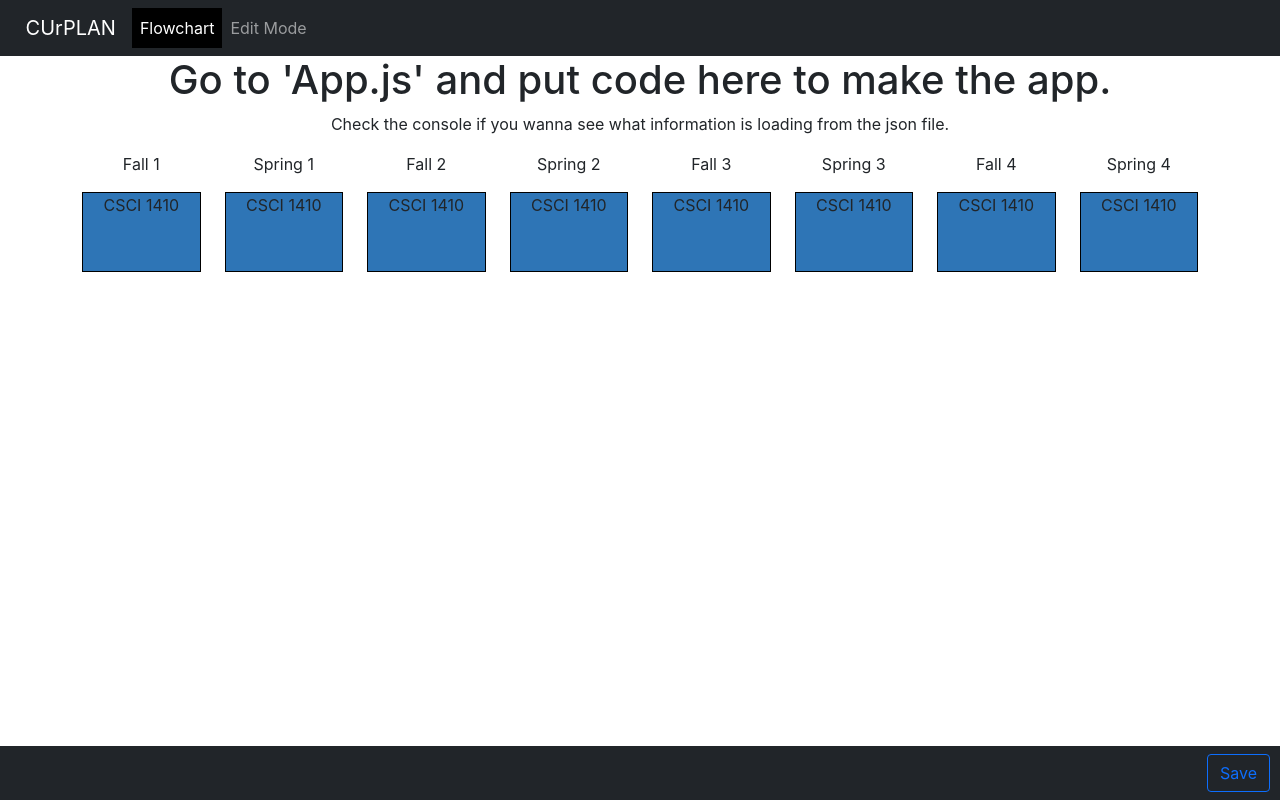
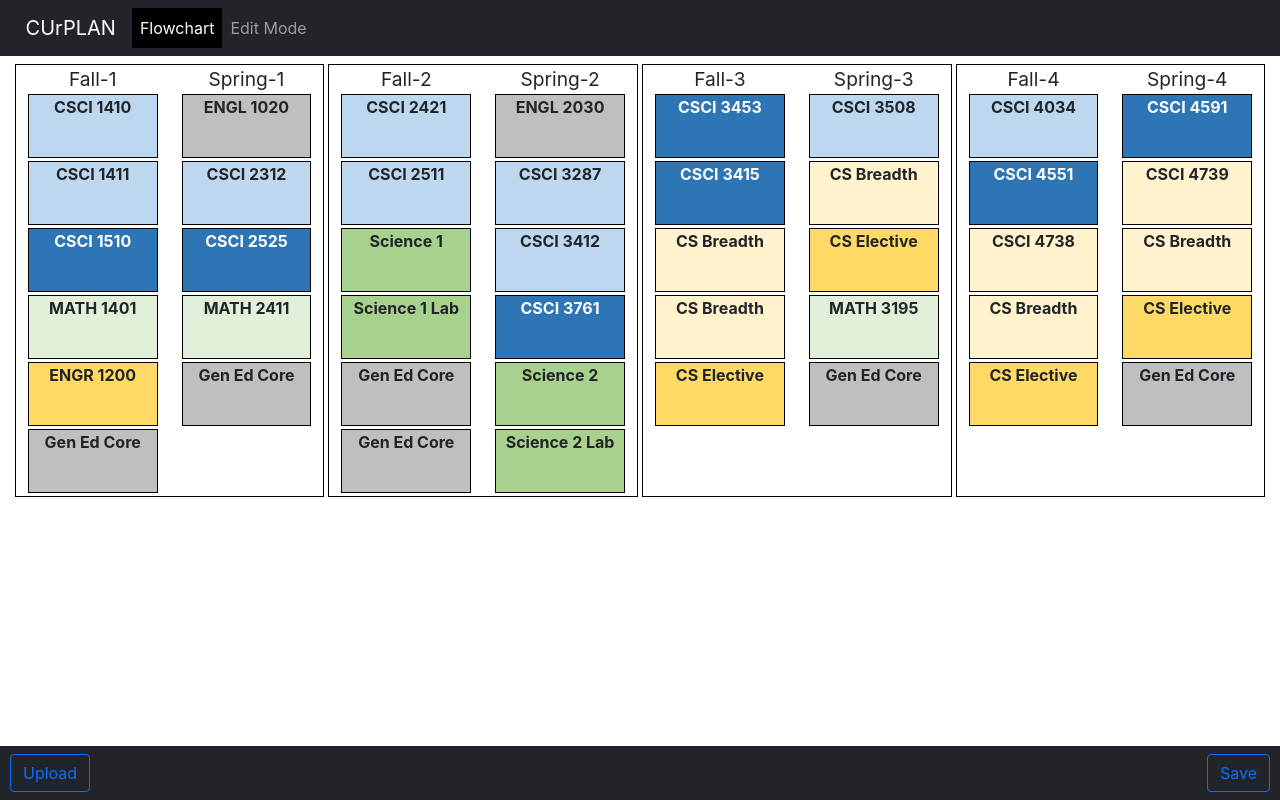
Before and after one commit to CUrPLAN/Senior-Design-Capstone, a React (Vite) app: page / in a window 1280 px wide. Built offline with nearby package versions, Linux system fonts and the light colour scheme.

Commit message:
all flowchart information displayed and styled

```diff
--- a/csreqs.json
+++ b/csreqs.json
@@ -51,7 +51,7 @@
       "Semester": "Spring-2"
     },
     {
-      "Name": "CORE CURRICULUM ELECTIVE",
+      "Name": "Gen Ed Core",
       "Credits": "3",
       "Semester": "Spring-1"
     },
@@ -66,22 +66,22 @@
       "Semester": "Fall-2"
     },
     {
-      "Name": "SCIENCE CHOICE",
+      "Name": "Science 1",
       "Credits": "3-4",
       "Semester": "Fall-2"
     },
     {
-      "Name": "SCIENCE CHOICE LAB",
+      "Name": "Science 1 Lab",
       "Credits": "1",
       "Semester": "Fall-2"
     },
     {
-      "Name": "CORE CURRICULUM ELECTIVE",
+      "Name": "Gen Ed Core",
       "Credits": "3",
       "Semester": "Fall-2"
     },
     {
-      "Name": "CORE CURRICULUM ELECTIVE",
+      "Name": "Gen Ed Core",
       "Credits": "3",
       "Semester": "Fall-2"
     },
@@ -101,17 +101,17 @@
       "Semester": "Spring-2"
     },
     {
-      "Name": "CORE CURRICULUM ELECTIVE",
+      "Name": "Gen Ed Core",
       "Credits": "3",
       "Semester": "Fall-1"
     },
     {
-      "Name": "SCIENCE CHOICE",
+      "Name": "Science 2",
       "Credits": "3-4",
       "Semester": "Spring-2"
     },
     {
-      "Name": "SCIENCE CHOICE LAB",
+      "Name": "Science 2 Lab",
       "Credits": "1",
       "Semester": "Spring-2"
     },
@@ -126,17 +126,17 @@
       "Semester": "Fall-3"
     },
     {
-      "Name": "CS BREADTH",
+      "Name": "CS Breadth",
       "Credits": "3",
       "Semester": "Fall-3"
     },
     {
-      "Name": "CS BREADTH",
+      "Name": "CS Breadth",
       "Credits": "3",
       "Semester": "Fall-3"
     },
     {
-      "Name": "CS ELECTIVE",
+      "Name": "CS Elective",
       "Credits": "3",
       "Semester": "Fall-3"
     },
@@ -146,12 +146,12 @@
       "Semester": "Spring-3"
     },
     {
-      "Name": "CS BREADTH",
+      "Name": "CS Breadth",
       "Credits": "3",
       "Semester": "Spring-3"
     },
     {
-      "Name": "CS ELECTIVE",
+      "Name": "CS Elective",
       "Credits": "3",
       "Semester": "Spring-3"
     },
@@ -161,7 +161,7 @@
       "Semester": "Spring-3"
     },
     {
-      "Name": "CORE CURRICULUM ELECTIVE",
+      "Name": "Gen Ed Core",
       "Credits": "3",
       "Semester": "Spring-3"
     },
@@ -181,12 +181,12 @@
       "Semester": "Fall-4"
     },
     {
-      "Name": "CS BREADTH",
+      "Name": "CS Breadth",
       "Credits": "3",
       "Semester": "Fall-4"
     },
     {
-      "Name": "CS ELECTIVE",
+      "Name": "CS Elective",
       "Credits": "3",
       "Semester": "Fall-4"
     },
@@ -201,17 +201,17 @@
       "Semester": "Spring-4"
     },
     {
-      "Name": "CS BREADTH",
+      "Name": "CS Breadth",
       "Credits": "3",
       "Semester": "Spring-4"
     },
     {
-      "Name": "CS ELECTIVE",
+      "Name": "CS Elective",
       "Credits": "3",
       "Semester": "Spring-4"
     },
     {
-      "Name": "CORE CURRICULUM ELECTIVE",
+      "Name": "Gen Ed Core",
       "Credits": "3",
       "Semester": "Spring-4"
     }
@@ -222,7 +222,7 @@
       "Id": "ENGR 1200",
       "Name": "Fundamentals of Engineering Design Innovation",
       "Notes": "",
-      "Fullfills": "Required Engineering Design Courses"
+      "Fullfills": "CS Elective"
     },
     {
       "Credits": 3,
@@ -234,7 +234,7 @@
           "CSCI 1411"
         ]
       ],
-      "Fullfills": "Required Computer Science Core Courses"
+      "Fullfills": "CS CORE"
     },
     {
       "Credits": 1,
@@ -246,7 +246,7 @@
           "CSCI 1410"
         ]
       ],
-      "Fullfills": "Required Computer Science Core Courses"
+      "Fullfills": "CS CORE"
     },
     {
       "Credits": 3,
@@ -261,7 +261,7 @@
           "CSCI 1411"
         ]
       ],
-      "Fullfills": "Required Computer Science Core Courses"
+      "Fullfills": "CS CORE"
     },
     {
       "Credits": 3,
@@ -273,7 +273,7 @@
           "CSCI 2312"
         ]
       ],
-      "Fullfills": "Required Computer Science Core Courses"
+      "Fullfills": "CS CORE"
     },
     {
       "Credits": 3,
@@ -285,7 +285,7 @@
           "MATH 1401"
         ]
       ],
-      "Fullfills": "Required Computer Science Core Courses"
+      "Fullfills": "CS CORE"
     },
     {
       "Credits": 3,
@@ -303,7 +303,7 @@
           "CSCI 2412"
         ]
       ],
-      "Fullfills": "Required Computer Science Core Courses"
+      "Fullfills": "CS CORE"
     },
     {
       "Credits": 3,
@@ -321,7 +321,7 @@
           "CSCI 2511"
         ]
       ],
-      "Fullfills": "Required Computer Science Core Courses"
+      "Fullfills": "CS CORE"
     },
     {
       "Credits": 3,
@@ -333,7 +333,7 @@
           "CSCI 3412"
         ]
       ],
-      "Fullfills": "Required Computer Science Core Courses"
+      "Fullfills": "CS CORE"
     },
     {
       "Credits": 3,
@@ -345,7 +345,7 @@
           "CSCI 3412"
         ]
       ],
-      "Fullfills": "Required Computer Science Core Courses"
+      "Fullfills": "CS CORE"
     },
     {
       "Credits": 3,
@@ -358,7 +358,7 @@
           "MATH 1130"
         ]
       ],
-      "Fullfills": "Required Computer Science Systems Core Courses"
+      "Fullfills": "CS SYSTEMS CORE"
     },
     {
       "Credits": 3,
@@ -376,7 +376,7 @@
           "CSCI 1510"
         ]
       ],
-      "Fullfills": "Required Computer Science Systems Core Courses"
+      "Fullfills": "CS SYSTEMS CORE"
     },
     {
       "Credits": 3,
@@ -394,7 +394,7 @@
           "CSCI 2525"
         ]
       ],
-      "Fullfills": "Required Computer Science Systems Core Courses"
+      "Fullfills": "CS SYSTEMS CORE"
     },
     {
       "Credits": 3,
@@ -409,7 +409,7 @@
           "CSCI 2525"
         ]
       ],
-      "Fullfills": "Required Computer Science Systems Core Courses"
+      "Fullfills": "CS SYSTEMS CORE"
     },
     {
       "Credits": 3,
@@ -424,7 +424,7 @@
           "CSCI 2421"
         ]
       ],
-      "Fullfills": "Required Computer Science Systems Core Courses"
+      "Fullfills": "CS SYSTEMS CORE"
     },
     {
       "Credits": 3,
@@ -442,7 +442,7 @@
           "CSCI 3453"
         ]
       ],
-      "Fullfills": "Required Computer Science Systems Core Courses"
+      "Fullfills": "CS SYSTEMS CORE"
     },
     {
       "Credits": 3,
@@ -454,7 +454,7 @@
           "CSCI 2525"
         ]
       ],
-      "Fullfills": "Required Computer Science Systems Core Courses"
+      "Fullfills": "CS SYSTEMS CORE"
     },
     {
       "Credits": 3,
@@ -712,7 +712,7 @@
           "MATH 1130"
         ]
       ],
-      "Fullfills": "Required Mathematics"
+      "Fullfills": "MATH"
     },
     {
       "Credits": 4,
@@ -724,7 +724,7 @@
           "MATH 1401"
         ]
       ],
-      "Fullfills": "Required Mathematics"
+      "Fullfills": "MATH"
     },
     {
       "Credits": 4,
@@ -736,7 +736,7 @@
           "MATH 2411"
         ]
       ],
-      "Fullfills": "Required Mathematics"
+      "Fullfills": "MATH"
     }
   ]
 }
--- a/src/App.css
+++ b/src/App.css
@@ -1,8 +1,18 @@
+/* print styling */
+@media print {
+  .App { font-size: 0.7em; }
+  #root .App .navbar { display: none; } /* don't print navigation */
+  .flow-box { color: #000 !important; } /* make text black cause there's no background color */
+  .flow-desc { display: block !important; }
+  /* note: bootstrap auto clears every background color
+  to fix this, we need to add very specific rules for the background colors again */
+}
+
 .App {
   text-align: center;
 }
 
-
+/*** Navbar styling ***/
 .navbar-brand {
   margin-left: 2vw;
 }
@@ -12,14 +22,93 @@
   height: 100%;
 }
 
+#upload-button {
+  margin-left: 10px;
+}
+
 #save-button {
   margin-left: auto;
   margin-right: 10px;
 }
 
+/*** Flowchart styling ***/
+#flowchart {
+  margin: 1vh auto;
+  width: 98%;
+}
+
+.sem-header {
+  font-size: 1.2em;
+}
+
+.flowcol {
+  border-top: 1px solid black;
+  border-bottom: 1px solid black;
+}
+
+.fallcol {
+  margin-left: 2px;
+  border-left: 1px solid black;
+}
+
+.springcol {
+  margin-right: 2px;
+  border-right: 1px solid black;
+}
+
+/*** Flowchart box styling ***/
 .flow-box {
   width: 100%;
-  min-height: 10vh;
+  min-height: 4em;
+  border: 1px solid black;
+  margin-bottom: 3px;
+}
+
+.flow-desc {
+  display: none;
+}
+
+/* To reference for hovering containers based on different conditions: https://stackoverflow.com/questions/4502633/how-to-affect-other-elements-when-one-element-is-hovered */
+/* When user hovers over the class they can see a description of the class */
+.flow-box:hover .flow-desc {
+  display: block;
+}
+
+.flow-id {
+  font-weight: bold;
+}
+
+.flow-notes {
+  margin-top: 10px;
+  font-weight: 600;
+}
+
+/* style each course based on the category it belongs to */
+.cs-core {
+  background-color: rgba(189,215,238,255);
+}
+
+.cs-systems-core {
+  color: white;
   background-color: rgba(46,117,182,255);
-  border: 1px solid black;
 }
+
+.cs-breadth {
+  background-color: rgba(255,242,204,255);
+}
+
+.cs-elective {
+  background-color: rgba(255,217,102,255);
+}
+
+.math {
+  background-color: rgba(226,240,217,255);
+}
+
+.science {
+  background-color: rgba(169,209,142,255);
+}
+
+.gen-ed-core {
+  background-color: rgba(191,191,191,255);
+}
--- a/src/App.jsx
+++ b/src/App.jsx
@@ -23,9 +23,37 @@ class FlowChartItem extends React.Component {
   }
 
   render() {
+    //console.log(this.props.cl);
+    //fills variable stores in the different categories of classes
+    let fills = '';
+    //if the cl property is not null and the element id 'Fullfills' is in the cl property
+    if (!!this.props.cl && 'Fullfills' in this.props.cl) {
+      //replace all the spaces (\s) with dashes (/g'-'), and makes all text lowercase for the element stored in 'Fullfills'
+      fills = this.props.cl.Fullfills.replace(/\s+/g, '-').toLowerCase();
+      //if the element stored in 'Fullfills' starts with 'cs-breadth' (ie. cs-breadth: systems software), then just replace it with 'cs-breadth'
+      if (fills.startsWith('cs-breadth')) {
+        fills = 'cs-breadth';
+      }
+    } else { //condition for modifying class names
+      fills = this.props.Name.replace(/\s+/g, '-').toLowerCase();
+      if (fills.startsWith('science')) {
+        fills = 'science';
+      } else if (fills.startsWith('engl')) {
+        fills = 'gen-ed-core';
+      }
+    }
+    console.log(fills);
+
+    //each element for the class description is separated into its own section for future modifications/styling
+    //!!this.props.cl && this.props.cl.(key) checks that if the element is not null then display this element property (conditional rendering)
     return (
-      <div className='flow-box'>
-        {this.props.Name}
+      <div className={'flow-box ' + fills}>
+        <div className='flow-id'>{this.props.Name}</div>
+        <div className='flow-desc'>
+          <div className='flow-name'>{!!this.props.cl && this.props.cl.Name}</div>
+          <div className='flow-credits'>{this.props.Credits} {this.props.Credits == 1 ? 'hour' : 'hours'}</div>
+          <div className='flow-notes'>{!!this.props.cl && this.props.cl.Notes}</div>
+        </div>
       </div>
     );
   }
@@ -68,31 +96,64 @@ class App extends React.Component {
 
   }
 
+  getClass(id) {
+    //checks every class description and finds the description that matches the class
+    //for (let _#1_ in _#2_) will only give you the index where the element is stored #2
+    for (let desc in this.state.Class_Desc) {
+      if (this.state.Class_Desc[desc].Id === id) {
+        return(this.state.Class_Desc[desc]);
+      }
+    }
+  }
+
   // function that handles the content from the json file that should be displayed, and labels the semesters accordingly
   displayFlowChart() {
     // stores the classes, semester type, and year for each semester
-    let semesters = [];
-    // i = number of years to graduate in
-    // j = number of semesters per year
-    for (let i = 0; i < 4; i++) {
-      for (let j = 0; j < 2; j++) {
-        // Col: column tag, imported from bootstrap-react
-        // key attribute is used as a unique identifier for an item in a list in feact
-        // p tag will display Spring if j = 2, otherwise Fall will be displayed; shorthanded if/else statement used
-        // i+1 is displayed as the year because the loop starts at 0
-        // FlowchartItem tag will contain the information about the class (what class you are taking that semester will be displayed)
-        semesters.push(
-          <Col key={'year' + i + 'sem' + j}>
-            <p>{j ? 'Spring' : 'Fall'} {i+1}</p>
-            <FlowChartItem {...this.state.Classes[0]}></FlowChartItem>
-          </Col>
-        );
+    let semClasses = {};
+    // loops through all classes, sorts them into correct semClasses key based on semester
+    // let _#1_ of _#2_ will give you the element in _#1_
+    for (let cl of this.state.Classes) {
+      // add to object with array for all classes of the semester
+      if (cl.Semester in semClasses) {
+        semClasses[cl.Semester].push(cl);
+      } else {
+        semClasses[cl.Semester] = [cl];
       }
     }
+    let semesters = []; // holds code for all of the semesters
+    for (let sem in semClasses) {
+      // Col: column tag, imported from bootstrap-react
+      // key attribute is used as a unique identifier for an item in a list in react
+      // FlowchartItem tag will contain the information about the class (what class you are taking that semester will be displayed)
+      semesters.push(
+        <Col key={sem} className={'flowcol ' + (sem.startsWith('Fall') ? 'fallcol' : 'springcol')}>
+          <div className='sem-header'>{sem}</div>
+          {semClasses[sem].map((cl, i) => (
+            <FlowChartItem
+              key={sem + 'class' + i}
+              {...cl}
+              cl={this.getClass(cl.Name)}
+            ></FlowChartItem>))}
+        </Col>
+      );
+    }
+    // correctly sort semesters: sorted by years first, then by the semester
+    semesters = semesters.sort((a, b) => {
+      // get years and semesters of elements
+      let [sema, yra] = a.key.split('-');
+      let [semb, yrb] = b.key.split('-');
+      // if years are same, check semesters
+      if (yra == yrb) {
+        if (sema == 'Spring') return 1;
+        else return -1;
+      }
+      // otherwise, just sort by years
+      return Number(yra) - Number(yrb);
+    });
     // the display flowchart function will return the html for entire flowchart
     // since the html code is stored in a variable, the curly brackets are used to denote that the html code in the object should be inserted at this spot
     return (
-      <Container>
+      <Container fluid id='flowchart'>
         <Row>
           {semesters}
         </Row>
@@ -131,11 +192,9 @@ class App extends React.Component {
             >Edit Mode</Nav.Link>
           </Nav>
         </Navbar>
-        <h1>Go to 'App.js' and put code here to make the app.</h1>
-        <p>Check the console if you wanna see what information is loading
-          from the json file.</p>
         {content}
         <Navbar variant='dark' bg='dark' fixed='bottom'>
+          <Button variant="outline-primary" id="upload-button">Upload</Button>
           <Button variant="outline-primary" id="save-button">Save</Button>
         </Navbar>
       </div>
```
Also changed, not shown: 1 other file (tests, documents, lock files or other folders).
